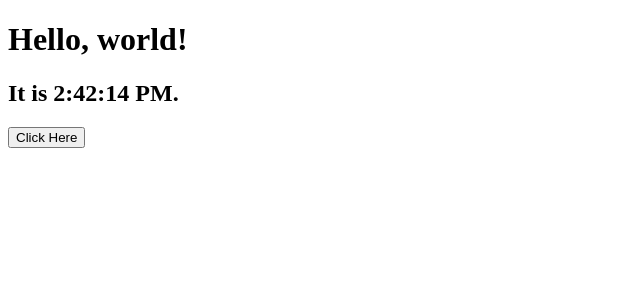
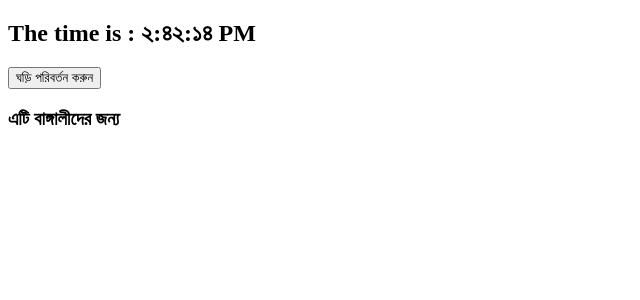
Before and after one commit to arafatuu/reactPractice, a React (Create React App) app: page / in a window 1280 px wide. Shown: the top 300 px of the page, without its empty margins (0-640 px from the left). Built offline with nearby package versions, Linux system fonts and the light colour scheme.

Commit message:
Conditional rendeering practice

```diff
--- a/src/App.js
+++ b/src/App.js
@@ -1,4 +1,4 @@
-import EH from './components/EventHandling';
+import CR from './components/Conditionallrendering';
 
 function App() {
     return (
@@ -6,7 +6,8 @@ function App() {
             {/* <FC locale="bn-BD" /> */}
             {/* <CC locale="bn-BD" /> */}
             {/* <CCSLC locale="bn-BD" /> */}
-            <EH />
+            {/* <EH /> */}
+            <CR />
         </div>
     );
 }
--- a/src/components/Button.js
+++ b/src/components/Button.js
@@ -1,26 +1,36 @@
 import React from 'react';
 
 class Button extends React.Component {
-    constructor(props) {
-        super(props);
-        this.state = {};
-    }
-
     shouldComponentUpdate(nextProps) {
-        const { change: currentChange } = this.props;
-        const { change: nxtChange } = nextProps;
-
-        if (currentChange === nxtChange) return false;
+        const { change: currentChange, locale: currentLocale } = this.props;
+        const { change: nextChange, locale: nextLocale } = nextProps;
+        if (currentChange === nextChange && nextLocale === currentLocale) {
+            return false;
+        }
         return true;
     }
 
     render() {
-        const { change, locale } = this.props;
+        const { change, locale, show } = this.props;
+        console.log(locale);
         return (
             <div>
                 <button type="button" onClick={() => change(locale)}>
-                    Click Here
+                    {locale === 'en-US' ? 'ঘড়ি পরিবর্তন করুন' : 'Change Clock'}
                 </button>
+                {/* <button type="button" onClick={() => change(locale)}>
+                    {locale === 'bn-BD' ? 'Change Clock' : 'গড়ি পরিবর্তন করুন'}
+                </button> */}
+                {show && (
+                    <div>
+                        <h2>This is English content. Not for Bengeli </h2>
+                    </div>
+                )}
+                {show || (
+                    <div>
+                        <h3>এটি বাঙ্গালীদের জন্য</h3>
+                    </div>
+                )}
             </div>
         );
     }
--- /dev/null
+++ b/src/components/Conditionallrendering.js
@@ -0,0 +1,41 @@
+import React from 'react';
+import Button from './Button';
+
+class ConditionalRend extends React.Component {
+    constructor(props) {
+        super(props);
+        this.state = { date: new Date(), locale: 'bn-BD' };
+    }
+
+    componentDidMount() {
+        this.clockInterval = setInterval(() => {
+            this.setState({ date: new Date() });
+        }, 1000);
+    }
+
+    componentWillUnmount() {
+        clearInterval(this.clockInterval);
+    }
+
+    buttonClick = (language) => {
+        this.setState({ locale: language });
+    };
+
+    render() {
+        const { date, locale } = this.state;
+        console.log(`here ${locale}`);
+        return (
+            <div>
+                <div className="Clock">
+                    <h2>The time is : {date.toLocaleTimeString(locale)}</h2>
+                </div>
+                {locale === 'bn-BD' ? (
+                    <Button change={this.buttonClick} locale="en-US" show={false} />
+                ) : (
+                    <Button change={this.buttonClick} locale="bn-BD" show />
+                )}
+            </div>
+        );
+    }
+}
+export default ConditionalRend;
```
